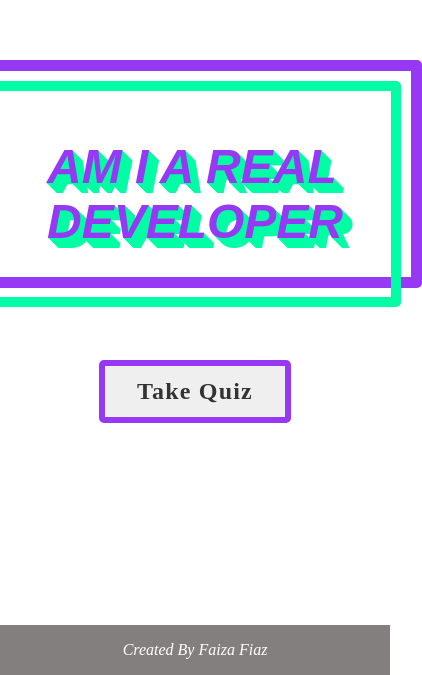
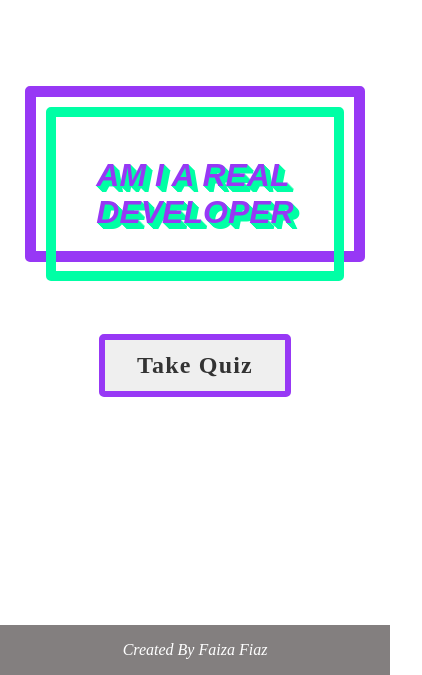
Before and after one commit to faiza203/Real_Developer, a React (Create React App) app: page / in a window 390 px wide. Shown: the part 169-844 px from the top of the page, 422 px wide, since content can reach past the window. Built offline with nearby package versions, Linux system fonts and the light colour scheme.

Commit message:
Add media to set mobile

```diff
--- a/src/App.css
+++ b/src/App.css
@@ -105,3 +105,16 @@
   background-color: rgb(151, 56, 245);
   cursor: pointer;
 }
+@media (max-width: 700px) {
+  .title {
+    font-size: 2em;
+    padding: 40px;
+    text-shadow: rgb(0 255 165) 1px 1px 0px, rgb(0 255 165) 2px 2px 0px,
+      rgb(0 255 165) 3px 3px 0px, rgb(0 255 165) 4px 4px 0px,
+      rgb(0 255 165) 5px 5px 0px, rgb(0 255 165) 6px 6px 0px;
+  }
+
+  .borderRight {
+    margin-bottom: -30px;
+  }
+}
```
